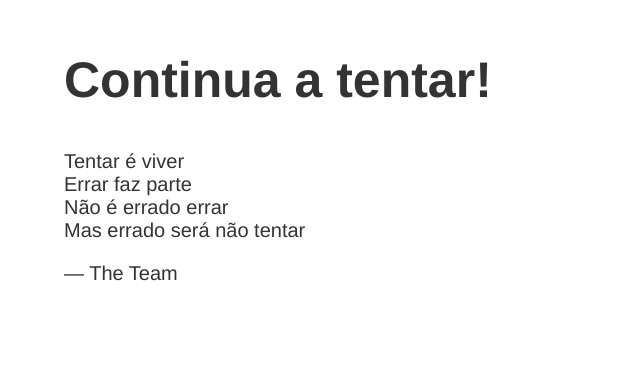
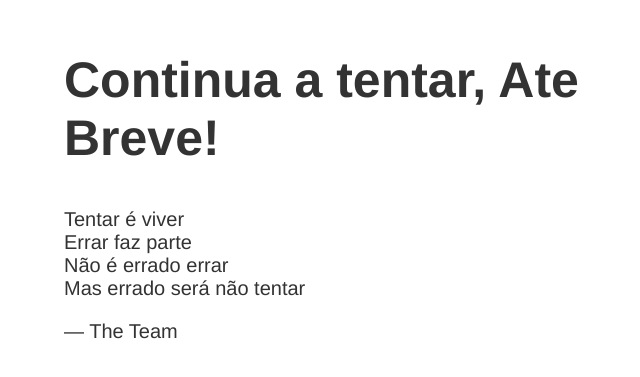
Before and after one commit to rubenf1999/viveatentar.github.io, a plain HTML site: page index.html in a window 1280 px wide. Shown: the part 149-526 px from the top of the page, without its empty margins (251-891 px from the left). Drawn offline with Linux system fonts and the light colour scheme.

Commit message:
Update index.html

```diff
--- a/index.html
+++ b/index.html
@@ -1,5 +1,5 @@
 <!doctype html>
-<title>Site Maintenance</title>
+<title>Tentar é Viver</title>
 <style>
   body { text-align: center; padding: 150px; }
   h1 { font-size: 50px; }
@@ -10,7 +10,7 @@
 </style>
 
 <article>
-    <h1>Continua a tentar!</h1>
+    <h1>Continua a tentar, Ate Breve!</h1>
     <div>
         <p>Tentar é viver<br>
         Errar faz parte<br>
```
